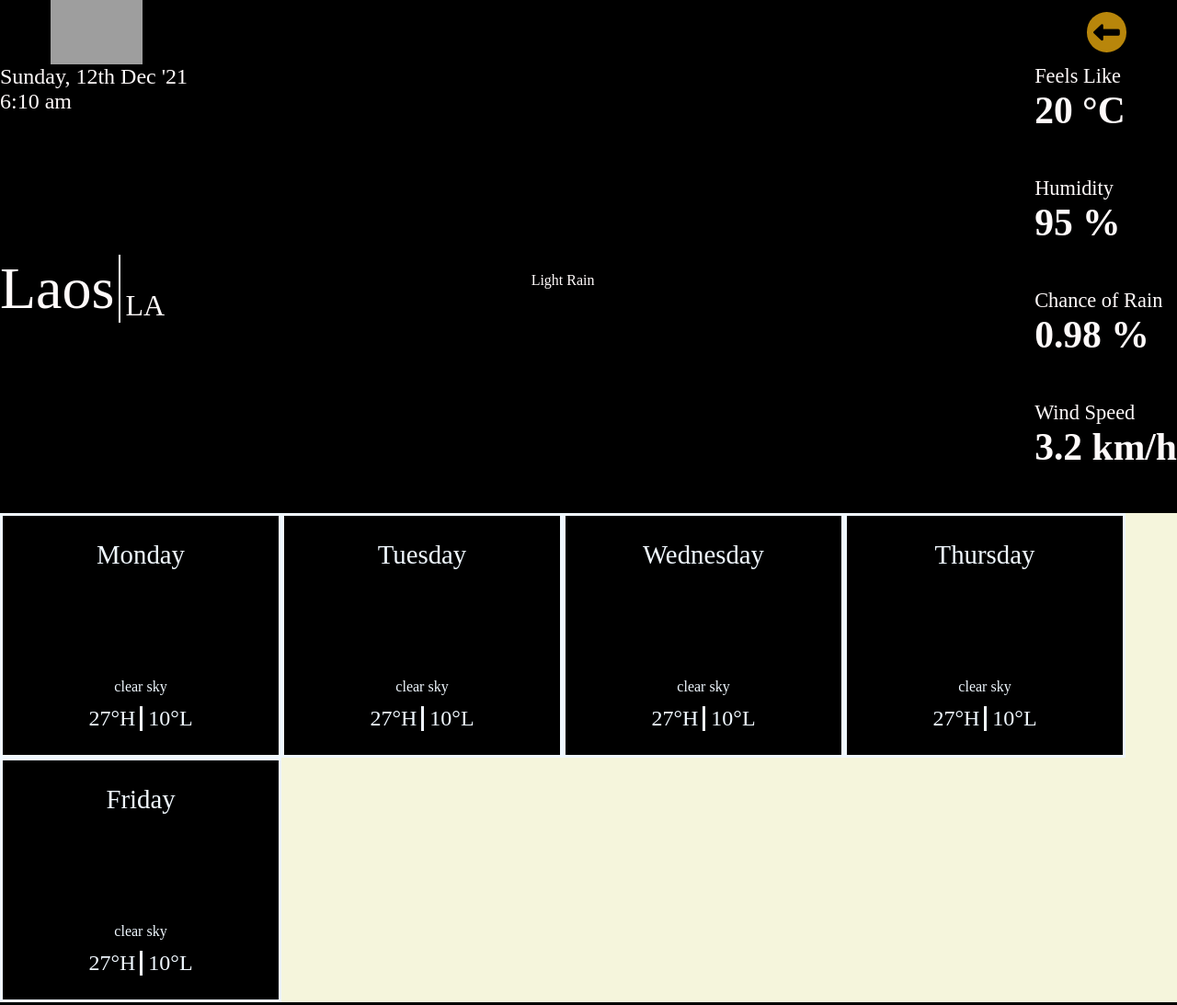
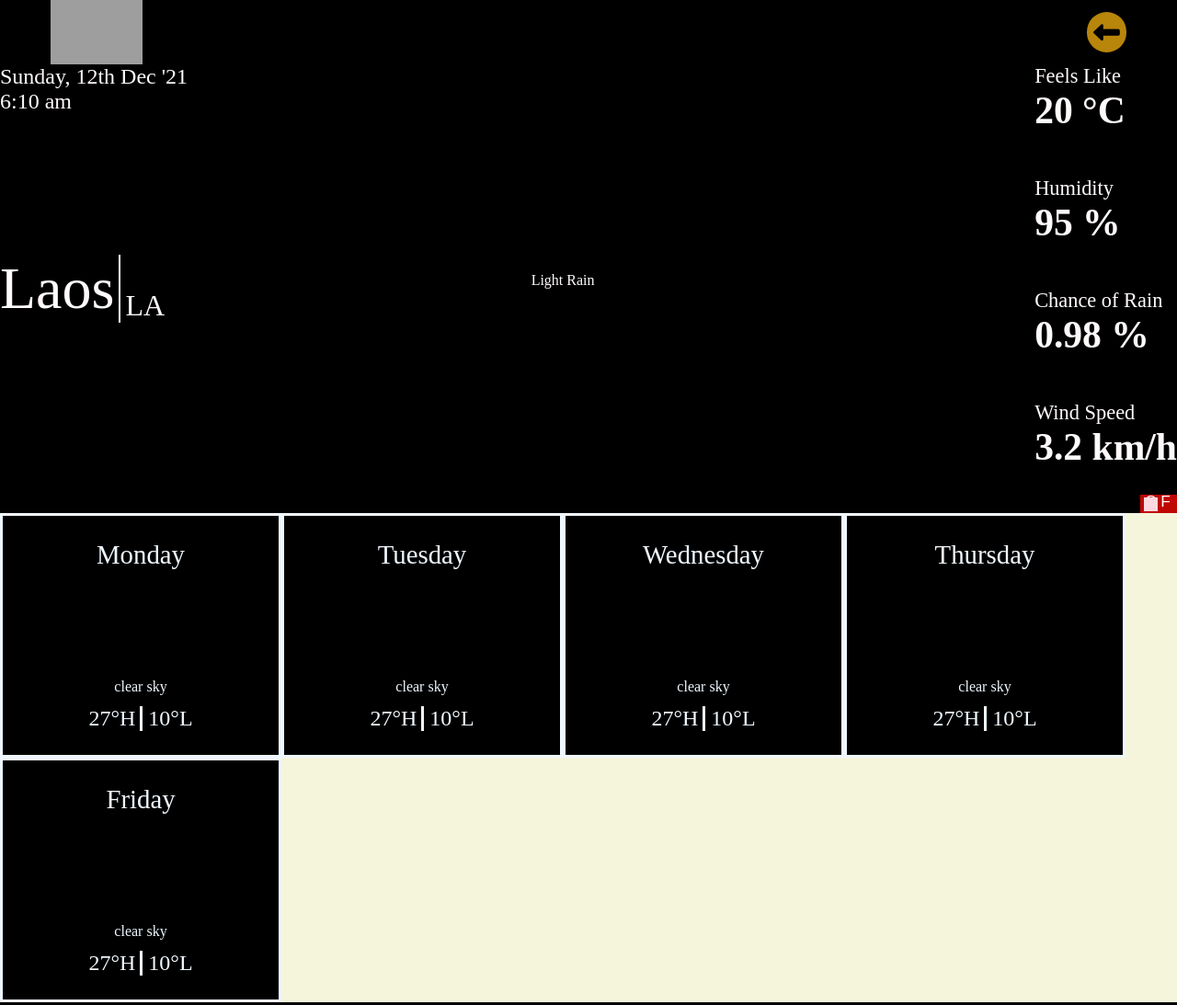
Before and after one commit to AminuMado/weather-app, a website built with webpack: page src/index.html in a window 1280 px wide. Shown: the top 1093 px of the page at 92% size. Built offline with nearby package versions, Linux system fonts and the light colour scheme; no server answers; grey boxes are pictures that could not be loaded.

Commit message:
added the F to C toggle button with styling

```diff
--- a/src/index.html
+++ b/src/index.html
@@ -44,6 +44,12 @@
       </div>
       <div id="result-screen" class="result-screen">
         <div id="current-weather-container" class="current-weather-container">
+          <input
+            type="checkbox"
+            id="toggleButton"
+            class="toggleButton"
+            value="off"
+          />
           <div class="current-weather-date-container">
             <p id="current-weather-date" class="current-weather-date">
               Sunday, 12th Dec '21
--- a/src/style.css
+++ b/src/style.css
@@ -239,3 +239,56 @@ body {
   transform: rotate(360deg) scale(1.3);
   box-shadow: 0px 0px 5px blue;
 }
+
+/* Toggle Button */
+.toggleButton {
+  position: absolute;
+  display: inline-block;
+  width: 40px;
+  height: 20px;
+  background: #bf0603;
+  border: 1px solid #bf0603;
+  outline: none;
+  cursor: pointer;
+  -webkit-appearance: none;
+  -moz-appearance: none;
+  appearance: none;
+  transition: all 0.3s cubic-bezier(0.2, 0.85, 0.32, 1.2);
+  bottom: 0;
+  right: 0;
+}
+.toggleButton:focus {
+  outline: none;
+}
+.toggleButton::before {
+  content: "C F";
+  position: absolute;
+  left: 0px;
+  top: -4px;
+  width: 36px;
+  height: 15px;
+  color: white;
+  text-align: center;
+  font-size: 1.3em;
+}
+
+.toggleButton::after {
+  content: "";
+  display: inline-block;
+  position: absolute;
+  left: 3px;
+  top: 1.5px;
+  width: 15px;
+  height: 15px;
+  background-color: #ffd9e0;
+  transform: translateX(0);
+  transition: all 0.3s cubic-bezier(0.2, 0.85, 0.32, 1.2);
+}
+.toggleButton:checked::after {
+  transform: translateX(calc(100% + 3px));
+  background-color: #b7efc5;
+}
+.toggleButton:checked {
+  background-color: #008000;
+  border: 1px solid #008000;
+}
```
